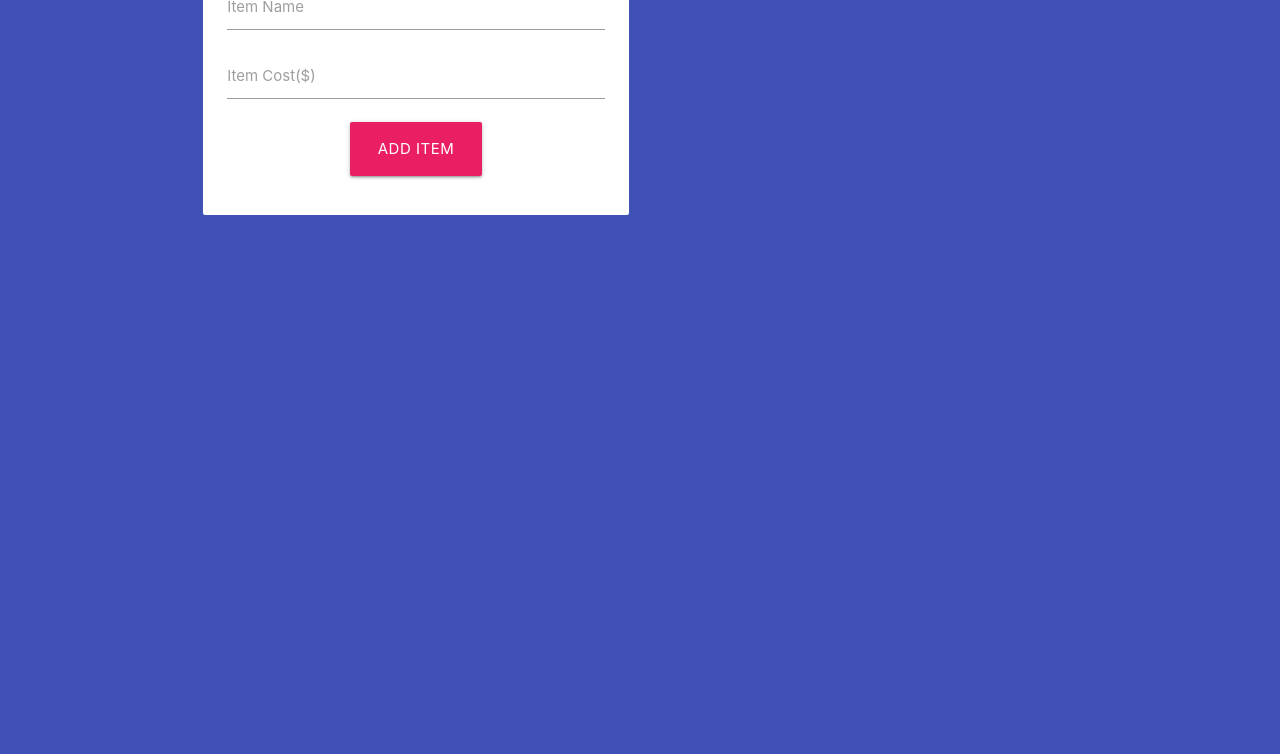
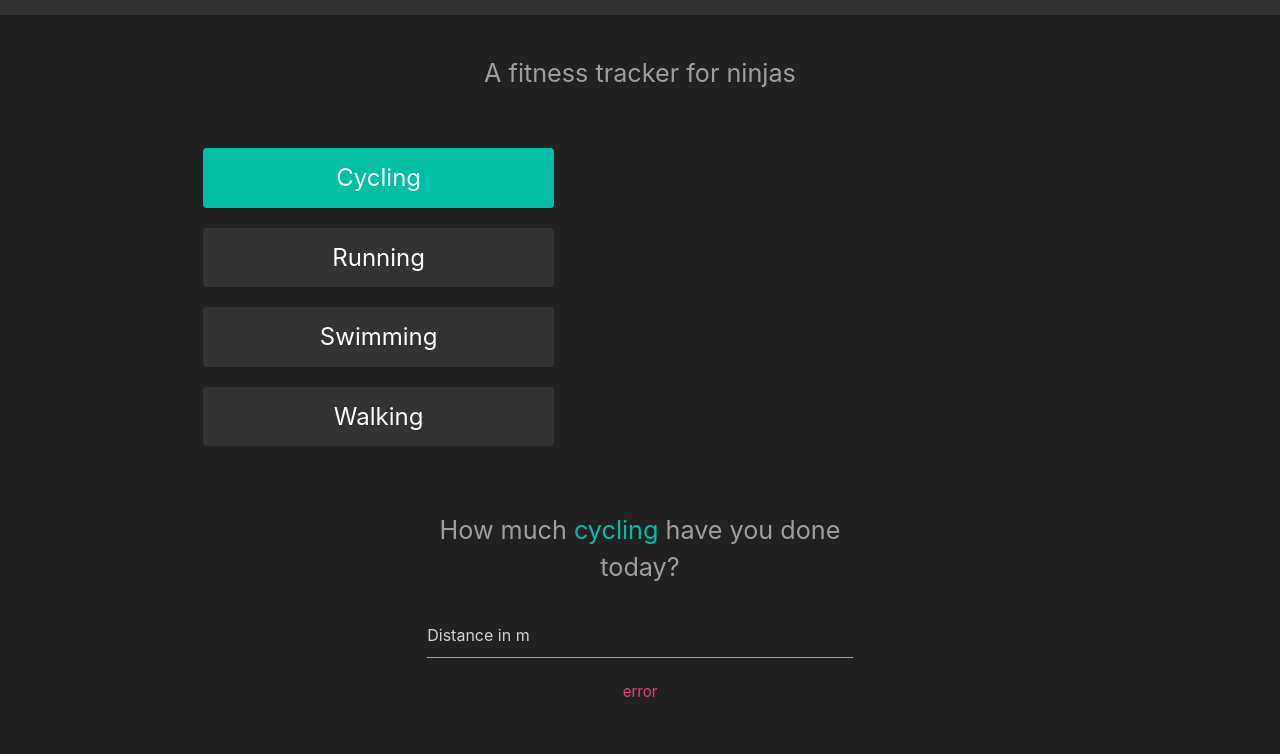
Before and after one commit to bertolero/d3-project2, a plain HTML site: page assets/index.html in a window 1280 px wide. Shown: the part 110-864 px from the top of the page. Before the commit the page ends 800 px from the top, so only its background shows below. Drawn offline with nearby package versions, Linux system fonts and the light colour scheme; files that its build step writes are made by us from their sources.

Commit message:
Add base stle.
Signed-off-by: Bertol <bertol.pinheiro@gmail.com>

```diff
--- a/assets/index.html
+++ b/assets/index.html
@@ -8,34 +8,33 @@
         <link rel="stylesheet" href="https://cdnjs.cloudflare.com/ajax/libs/materialize/1.0.0/css/materialize.min.css">
         <link rel="stylesheet" href="css/global.css">
     </head>
-    <body class="indigo">
-
+    <body class="grey darken-4">
+        <div class="nav z-depth-0">
+            <div class="section center">
+                <h3 class="white-text center">- The Dojo</h3>
+            </div>
+        </div>
+        <div class="section center">
+            <p class="grey-text flow-text">A fitness tracker for ninjas</p>
+        </div>
         <div class="container section">
             <div class="row">
-                <div class="col s12 m6">
-                    <form class="card z-depth-0">
-                        <div class="card-content">
-                            <span class="card-title indigo-text">Add Item:</span>
-                            <div class="input-field">
-                                <input type="text" id="name">
-                                <label for="name">Item Name</label>
-                            </div>
-                            <div class="input-field">
-                                <input type="text" id="cost">
-                                <label for="cost">Item Cost($)</label>
-                            </div>
-                            <div class="input-field center">
-                                <button class="btn-large pink white-text">Add Item</button>
-                            </div>
-                            <div class="input-field center">
-                                <p class="red-text" id="error"></p>
-                            </div>
-                        </div>
-                    </form>
+                <div class="col s12 l5">
+                    <button class="active" data-activity="cycling">Cycling</button>
+                    <button data-activity="running">Running</button>
+                    <button data-activity="swimming">Swimming</button>
+                    <button data-activity="walking">Walking</button>
                 </div>
-                <div class="col s12 m5 push-m1">
+                <div class="col s12 l6 push-l1">
                     <div class="canvas"></div>
                 </div>
+            </div>
+            <div class="row">
+                <form class="col m6 push-m3">
+                    <p class="flow-text grey-text center">How much <span>cycling</span> have you done today?</p>
+                    <input class="grey-text" type="text" id="cycling" placeholder="Distance in m">
+                    <p class="center pink-text error text-lighten-1">error</p>
+                </form>
             </div>
         </div>
         <!-- Compiled and minified JavaScript -->
--- a/assets/scss/global.scss
+++ b/assets/scss/global.scss
@@ -1,15 +1,20 @@
-h2, p {
-    margin: 10px 0;
+.nav {
+    background: #333;
 }
-header {
-    margin-bottom: 40px;
+button {
+    background: #333 !important;
+    margin-bottom: 20px;
+    width: 100%;
+    padding: 16px;
+    font-size: 1.6em;
+    color: #fff;
+    border: 0;
+    border-radius: 4px;
+    cursor: pointer;
 }
-.tip {
-    padding: 10px;
-    background: #333;
-    color: #fff;
+button.active{
+    background: #00bfa5 !important;
 }
-.tip .delete {
-    color: hotpink;
-    font-size: .8em;
+form span{
+    color: #00bfa5 !important;
 }
```
